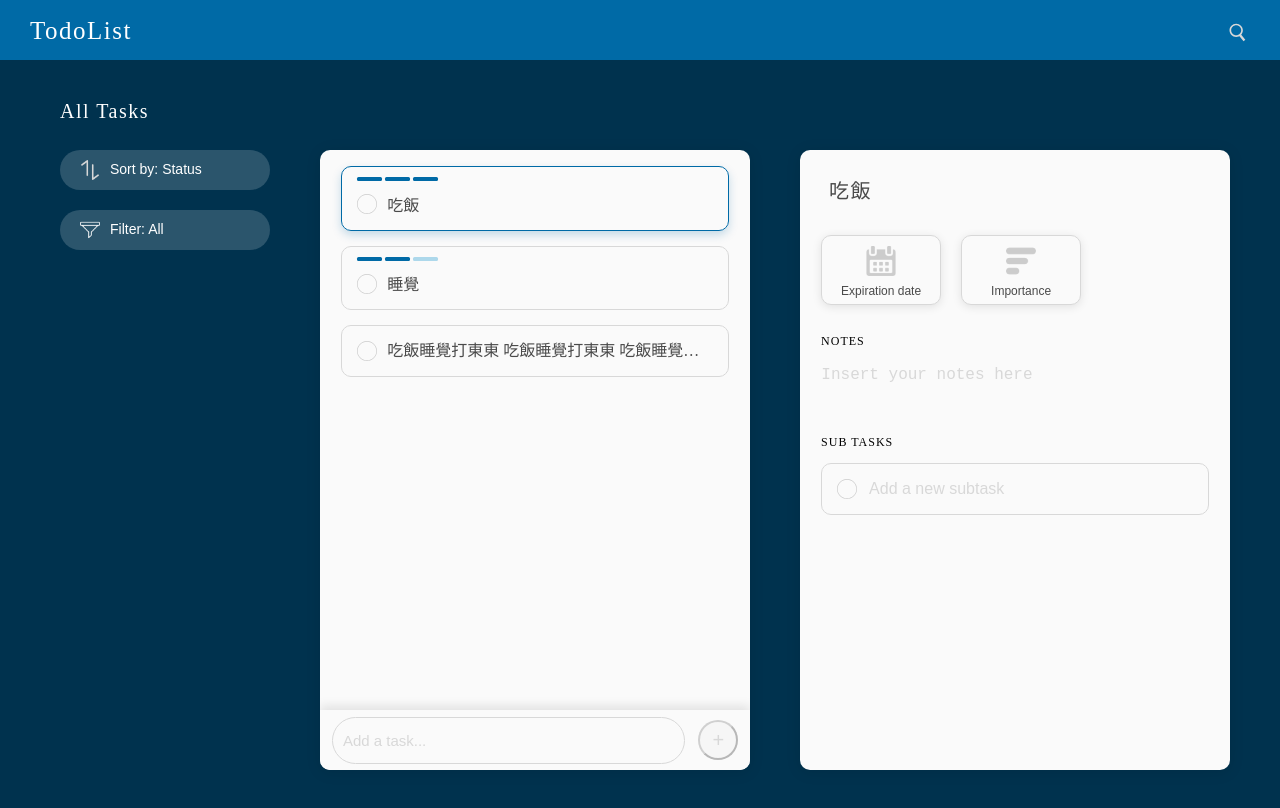
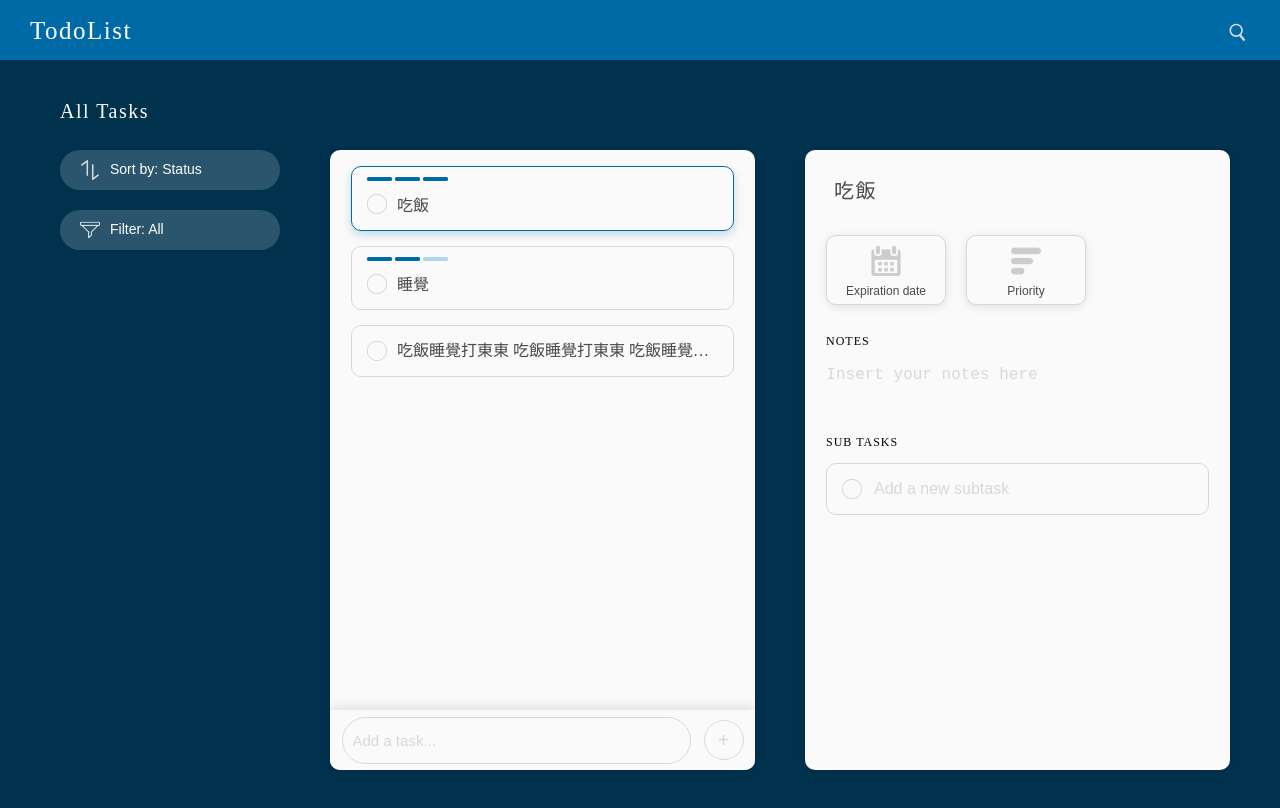
Before and after one commit to Xinhe998/dcard-todolist, a React app: page / in a window 1280 px wide. Shown: the top 808 px of the page. Built offline with nearby package versions, Linux system fonts and the light colour scheme.

Commit message:
update RWD style

```diff
--- a/src/actions/todoActions.js
+++ b/src/actions/todoActions.js
@@ -50,3 +50,5 @@ export const updateImportance = payload => ({ type: 'UPDATE_IMPORTANCE', payload
 export const updateFilter = payload => ({ type: 'UPDATE_FILTER', payload });
 
 export const updateSortBy = payload => ({ type: 'UPDATE_SORT', payload });
+
+export const setDetailCardViewShowGlow = payload => ({ type: 'DETAIL_CARD_SHOW_GLOW', payload });
--- a/src/components/AutoComplete/index.js
+++ b/src/components/AutoComplete/index.js
@@ -8,14 +8,14 @@ import noResult from '../../assets/no_result.png';
 
 import './index.scss';
 
-const AutoComplete = ({
-  isOpen, switchHandler, placeHolder, data,
-}) => {
+const AutoComplete = ({ isOpen, switchHandler, placeHolder, data }) => {
   const dispatch = useContext(Store);
   const searchRef = useRef();
   const autocompleteRef = useRef();
   const [searchText, setSearchText] = useState('');
-  const searchResult = data.filter(d => d.text.includes(searchText) && searchText !== '');
+  const searchResult = data.filter(
+    d => d.text.includes(searchText) && searchText !== '',
+  );
   useClickOutside(isOpen, autocompleteRef, () => {
     setSearchText('');
     searchRef.current.classList.add('closing');
@@ -72,6 +72,10 @@ const AutoComplete = ({
                     dispatch(action.setTaskShowingDetail({ id: item.id }));
                     switchHandler(false);
                     setSearchText('');
+                    dispatch(action.setDetailCardViewShowGlow(true));
+                    setTimeout(() => {
+                      dispatch(action.setDetailCardViewShowGlow(false));
+                    }, 1000);
                   }}
                 >
                   {item.text}
@@ -79,8 +83,14 @@ const AutoComplete = ({
               ))
             ) : (
               <div className="AutoComplete__result__no-result-wrapper">
-                <img className="AutoComplete__result__no-result-img" src={noResult} alt="no search result." />
-                <p className="AutoComplete__result__no-result-info">No Result</p>
+                <img
+                  className="AutoComplete__result__no-result-img"
+                  src={noResult}
+                  alt="no search result."
+                />
+                <p className="AutoComplete__result__no-result-info">
+                  No Result
+                </p>
               </div>
             )}
           </ul>
--- a/src/components/DatePicker/index.scss
+++ b/src/components/DatePicker/index.scss
@@ -1,4 +1,8 @@
 @import url(https://fonts.googleapis.com/icon?family=Material+Icons);
+
+$pc-media: 960px;
+$pad-media: 760px;
+$phone-media: 480px;
 
 .icon {
   font-family: 'Material Icons', serif;
@@ -91,6 +95,10 @@
       line-height: 1.8;
       width: 25px;
       height: 25px;
+      @media screen and (max-width: $pad-media) {
+        width: 20px;
+        height: 20px;
+      }
     }
   }
   .disabled {
--- a/src/components/DetailCardView/index.js
+++ b/src/components/DetailCardView/index.js
@@ -1,4 +1,4 @@
-import React, { useContext } from 'react';
+import React, { useContext, useRef } from 'react';
 import PropTypes from 'prop-types';
 import Store from '../../reducers/context';
 import * as action from '../../actions/todoActions';
@@ -10,10 +10,22 @@ import SubTasks from '../SubTasks';
 import calendarImg from '../../assets/calendar.png';
 import levelImg from '../../assets/level.png';
 
-const ListCardView = ({ state, setIsDatePickerModalOpen, setisImportanceModalOpen }) => {
+const ListCardView = ({
+  state,
+  setIsDatePickerModalOpen,
+  setisImportanceModalOpen,
+}) => {
   const dispatch = useContext(Store);
+  const detailCard = useRef();
   return (
-    <div className="CardScrollView CardScrollView--animatedIn2">
+    <div
+      className={
+        state.detailCardViewShowingGlow
+          ? 'CardScrollView CardScrollView--animatedIn2 CardScrollView--glowing'
+          : 'CardScrollView CardScrollView--animatedIn2'
+      }
+      ref={detailCard}
+    >
       <div className="CardScrollView__detail">
         {state.todos.map((item) => {
           if (item.showingDetail) {
@@ -28,7 +40,7 @@ const ListCardView = ({ state, setIsDatePickerModalOpen, setisImportanceModalOpe
                 />
                 <PaneButton
                   icon={levelImg}
-                  text="Importance"
+                  text="Priority"
                   handleClick={() => setisImportanceModalOpen(true)}
                   disabled={item.isComplete}
                 />
--- a/src/components/Header/index.scss
+++ b/src/components/Header/index.scss
@@ -1,3 +1,6 @@
+$pc-media: 960px;
+$pad-media: 760px;
+$phone-media: 480px;
 .AppHeader {
   background: var(--dcard-blue);
   height: var(--header-height);
@@ -17,8 +20,10 @@
     margin-left: 30px;
     letter-spacing: 1.5px;
     font-weight: 500;
-  }
-  .AutoComplete {
-
+    @media screen and (max-width: $pad-media) {
+      margin-left: 10px;
+      font-size: 20px;
+      line-height: 3;
+    }
   }
 }
--- a/src/components/ListCardView/index.js
+++ b/src/components/ListCardView/index.js
@@ -40,13 +40,19 @@ const ListCardView = ({ state }) => {
                   isComplete: !item.isComplete,
                 }),
               );
+
             }}
             del={() => {
               dispatch(action.deleteTodoItem(item));
               dispatch(action.setFirstTaskShowingDetail());
             }}
-            handleClick={() => dispatch(action.setTaskShowingDetail({ id: item.id }))
-            }
+            handleClick={() => {
+              dispatch(action.setTaskShowingDetail({ id: item.id }));
+              dispatch(action.setDetailCardViewShowGlow(true));
+              setTimeout(() => {
+                dispatch(action.setDetailCardViewShowGlow(false));
+              }, 1000);
+            }}
           />
         ))}
       </div>
--- a/src/components/Modal/index.scss
+++ b/src/components/Modal/index.scss
@@ -1,10 +1,13 @@
+$pc-media: 960px;
+$pad-media: 760px;
+$phone-media: 480px;
 .Modal__backdrop {
   position: fixed;
   top: 0;
   bottom: 0;
   left: 0;
   right: 0;
-  width: 100%;
+  // width: 100%;
   height: 100%;
   background-color: rgba(0, 0, 0, 0.5);
   padding: 16px;
@@ -27,6 +30,9 @@
   -o-animation: ScaleUp 0.3s; /* Opera < 12.1 */
   animation: ScaleUp 0.3s;
   animation-fill-mode: forwards;
+  @media screen and (max-width: $pad-media) {
+    width: 100%;
+  }
 }
 .closing .Modal__wrapper {
   -webkit-animation: ScaleDown 0.3s; /* Safari, Chrome and Opera > 12.1 */
--- a/src/pages/index.scss
+++ b/src/pages/index.scss
@@ -1,3 +1,6 @@
+$pc-media: 960px;
+$pad-media: 760px;
+$phone-media: 480px;
 :root {
   --dcard-blue: #006aa6;
   --header-height: 60px;
@@ -20,16 +23,22 @@
 }
 body {
   background: #00324e;
-  overflow-y: hidden;
   margin: 0;
   padding: 0;
   caret-color: var(--dcard-blue);
+  @media screen and (min-width: $pad-media) {
+    overflow-y: hidden;
+  }
 }
 .AppContent {
   height: calc(100vh - var(--header-height));
   margin-top: var(--header-height);
   padding-left: 60px;
   padding-top: 30px;
+  @media screen and (max-width: $pad-media) {
+    padding-left: 10px;
+    padding-right: 10px;
+  }
 }
 .TasksToolBar__title {
   color: #ffffff;
@@ -38,20 +47,27 @@ body {
   font-weight: 500;
   height: 40px;
   margin: 10px 0;
+  @media screen and (max-width: $pad-media) {
+    font-size: 18px;
+  }
 }
 .Toolbox {
-  display: inline-block;
   vertical-align: top;
   margin-right: 50px;
   width: 220px;
+  flex: none;
+  @media screen and (max-width: $pad-media) {
+    width: 100%;
+  }
 }
 .MainContent {
+  @media screen and (min-width: $pad-media) {
     display: flex;
+  }
 }
 .CardScrollView {
   position: relative;
   height: calc(100vh - var(--header-height) - 120px);
-  min-width: 300px;
   width: 450px;
   background: var(--card-bg-color);
   box-shadow: var(--card-box-shadow);
@@ -67,6 +83,13 @@ body {
       animation-fill-mode: forwards;
     }
   }
+  @media screen and (max-width: $pad-media) {
+    width: 100%;
+    margin-bottom: 30px;
+  }
+}
+.CardScrollView--glowing {
+  box-shadow: 0 0 0px 7px rgba(0, 106, 166, 0.5);
 }
 .CardScrollView__list {
   height: calc(100% - 60px);
@@ -149,6 +172,7 @@ body {
     vertical-align: middle;
     transition: all 0.5s;
     color: #d8d8d8;
+    border: 1px solid var(--secondary-color-gray1);
     &:not(:disabled) {
       cursor: pointer;
       &:hover {
@@ -156,6 +180,10 @@ body {
         border: none;
         color: #ffffff;
       }
+    }
+    &:disabled {
+      background: none;
+      outline: 0;
     }
   }
 }
--- a/src/reducers/context.js
+++ b/src/reducers/context.js
@@ -35,6 +35,7 @@ const Store = React.createContext({
   ],
   filter: 'All',
   sortBy: 'Status',
+  detailCardViewShowingGlow: false,
 });
 
 export default Store;
--- a/src/reducers/todo.js
+++ b/src/reducers/todo.js
@@ -186,6 +186,11 @@ const reducer = (state, action) => {
     default:
       return state;
     }
+  case 'DETAIL_CARD_SHOW_GLOW':
+    return {
+      ...state,
+      detailCardViewShowingGlow: action.payload
+    }
   }
 };
 export default reducer;
```
Lines whose indentation alone changed are shown as unchanged.
